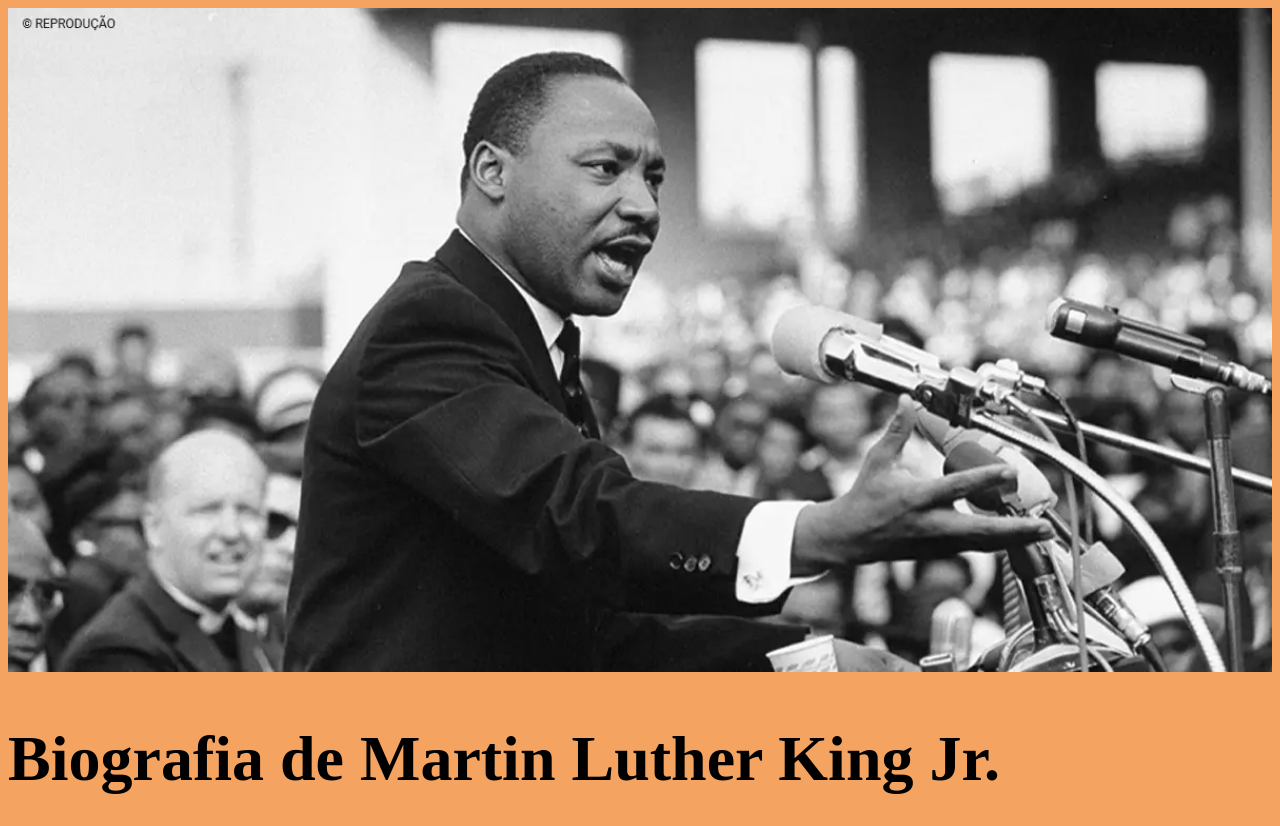
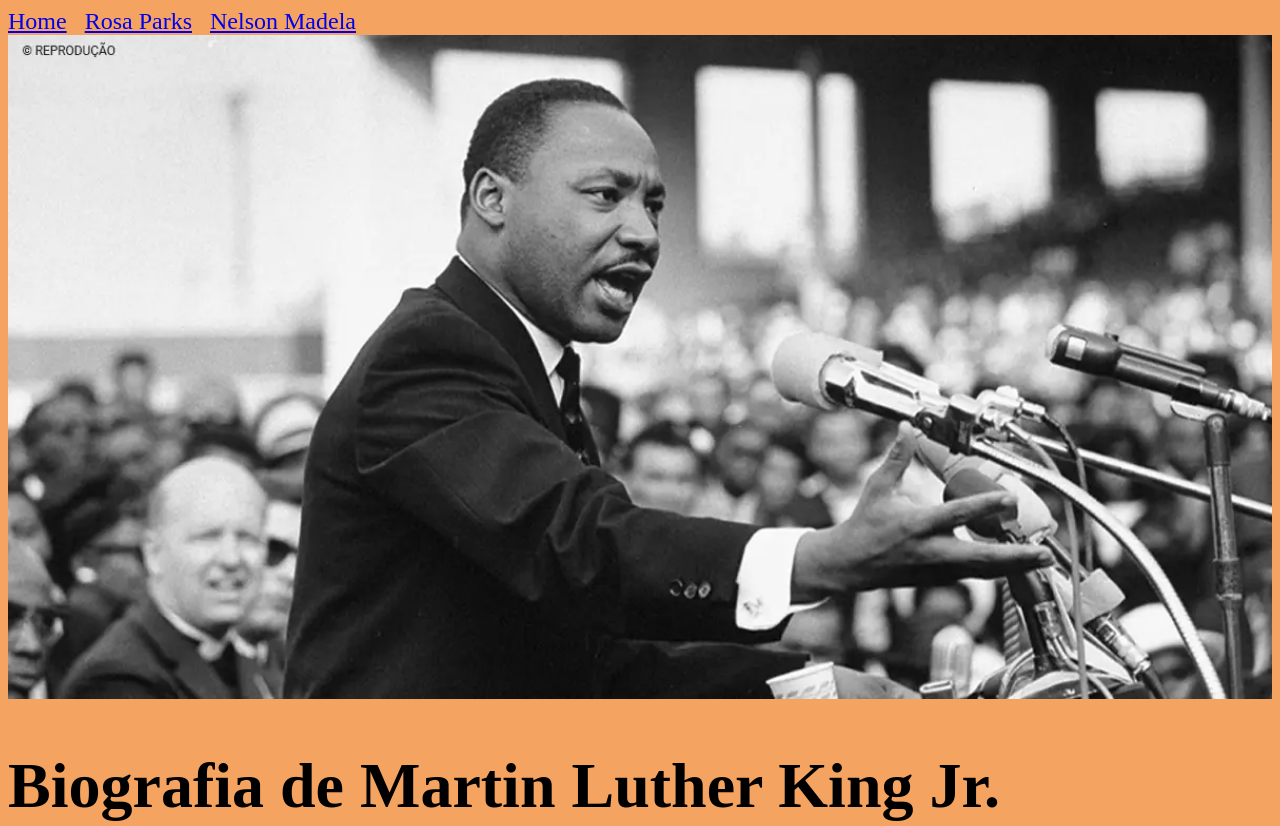
Before and after one commit to Gigi3535/consciencia-negra, a plain HTML site: page index3.html in a window 1280 px wide. Shown: the top 826 px of the page. Drawn offline with Linux system fonts and the light colour scheme.

Commit message:
Update index3.html

```diff
--- a/index3.html
+++ b/index3.html
@@ -2,7 +2,9 @@
 <html>
 <head>
    <meta charset="utf-8">
-
+<font size="5">
+<a href="index.html">Home</a>&ensp;  <a href="index1.html">Rosa Parks</a>&ensp;     <a href="index2.html"> Nelson Madela</a>&ensp;
+   </font>
    <body bgcolor="#F4A460">
 
 <link rel ="stylesheet" href="style3.css">
```
